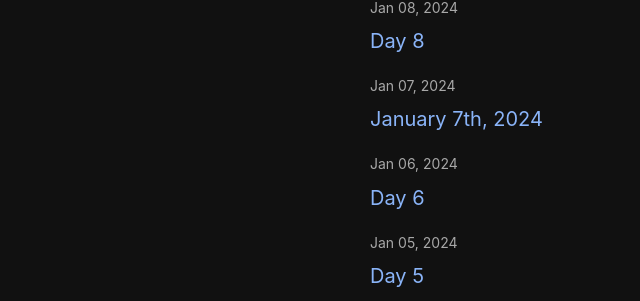
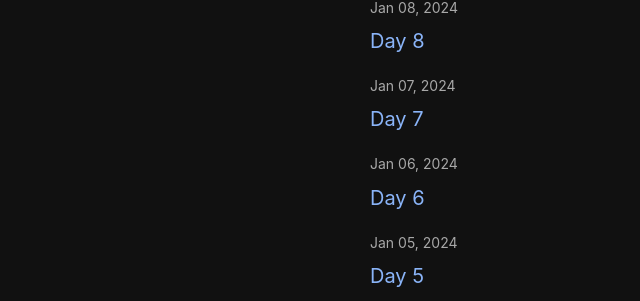
Before and after one commit to nazirmusawer/nazirmusawer.github.io, a Jekyll site: the page built from journal.md, in a window 1280 px wide. Shown: the part 972-1273 px from the top of the page, without its empty margins (0-640 px from the left). Built offline with Jekyll 4.4.1, drawn with Linux system fonts in a browser that asks for light colours.

Commit message:
Update 2024-01-07-jan-07.md

```diff
--- a/_posts/2024-01-07-jan-07.md
+++ b/_posts/2024-01-07-jan-07.md
@@ -1,6 +1,6 @@
 ---
 layout: post
-title: January 7th, 2024
+title: Day 7
 date: 2024-01-07
 ---
 
```
